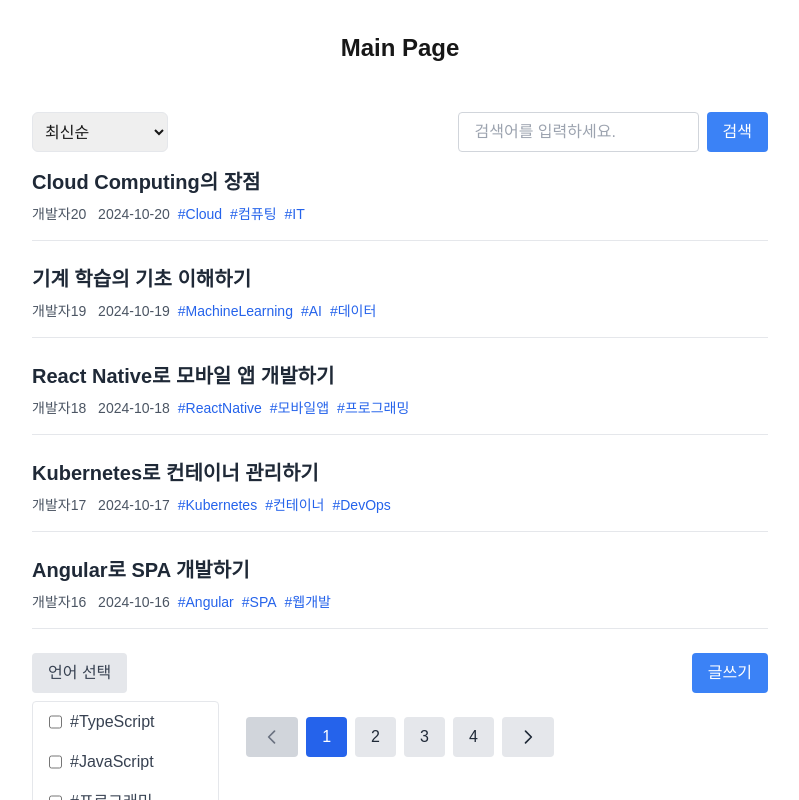
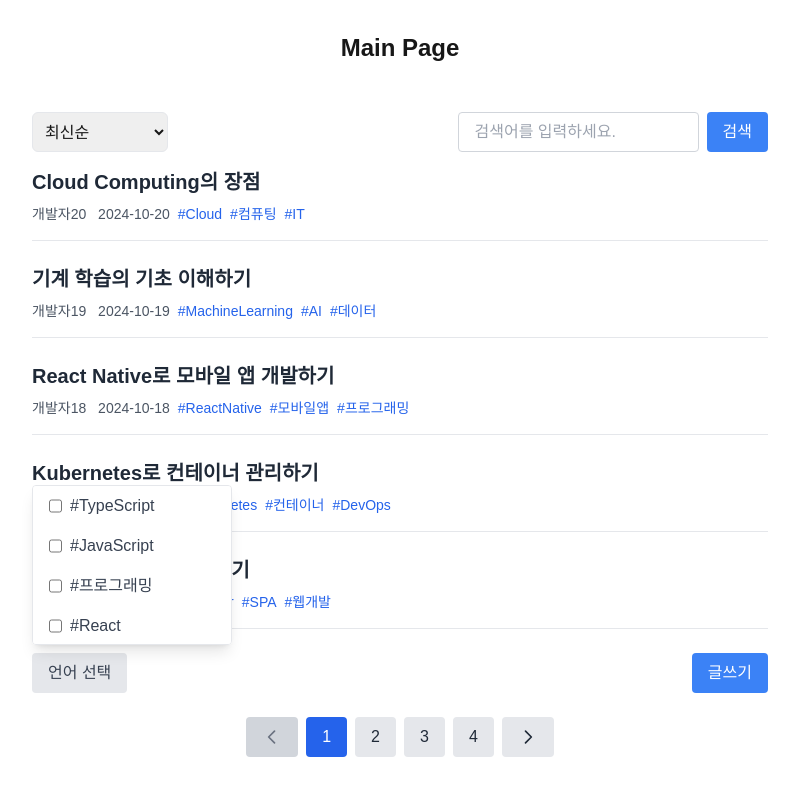
Before and after one commit to songhyein0123/code404, a Next.js app: page /post in a window 1280 px wide. Both pictures are taken after a click on the button "언어 선택". Shown: the top 800 px of the page, without its empty margins (240-1039 px from the left). Built offline with nearby package versions, Linux system fonts and the light colour scheme.

Commit message:
style: 언어 선택을 클릭하면 아래로 나타나는 드롭다운 형태를 위로 나타나도록, 한번에 보여주는 해시태그를 5개로 줄여서 전체 페이지에 불필요한 스크롤이 나타나지 않도록 수정

```diff
--- a/src/app/post/_components/Board.tsx
+++ b/src/app/post/_components/Board.tsx
@@ -245,7 +245,10 @@ export default function Board() {
                         언어 선택
                     </button>
                     {isDropdownOpen && (
-                        <div className="absolute mt-2 bg-white border rounded shadlw-lg">
+                        <div
+                            className="absolute bottom-full mb-2 bg-white border rounded shadow-lg max-h-40 overflow-y-auto"
+                            style={{ width: "200px" }} // 드롭다운 크기 설정
+                        >
                             {allHashtags.map((tag) => (
                                 <div key={tag} className="px-4 py-2">
                                     <label className="flex item-center">
```
